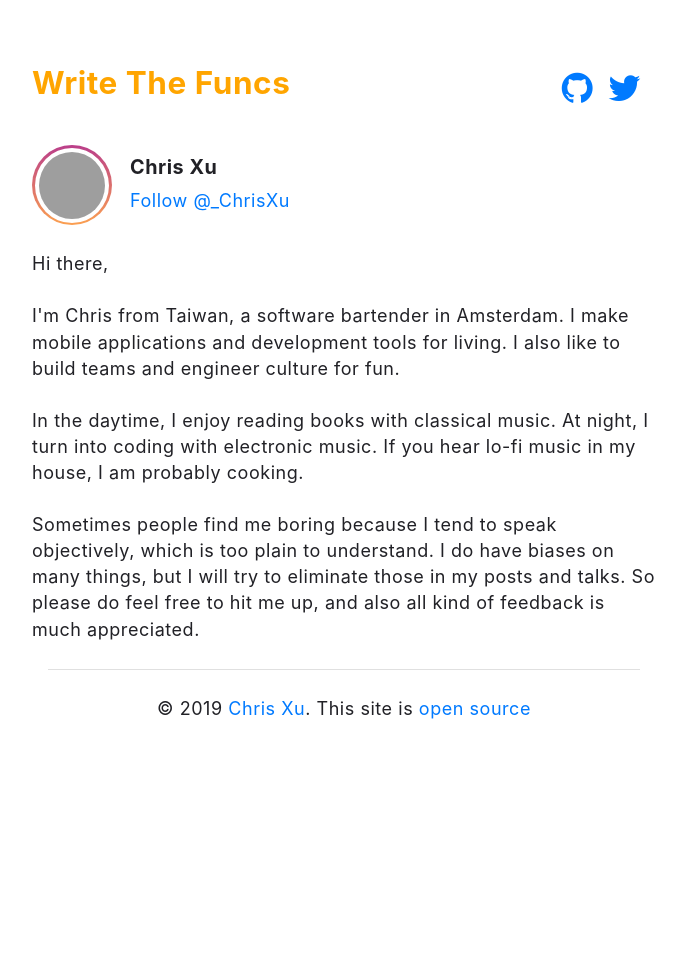
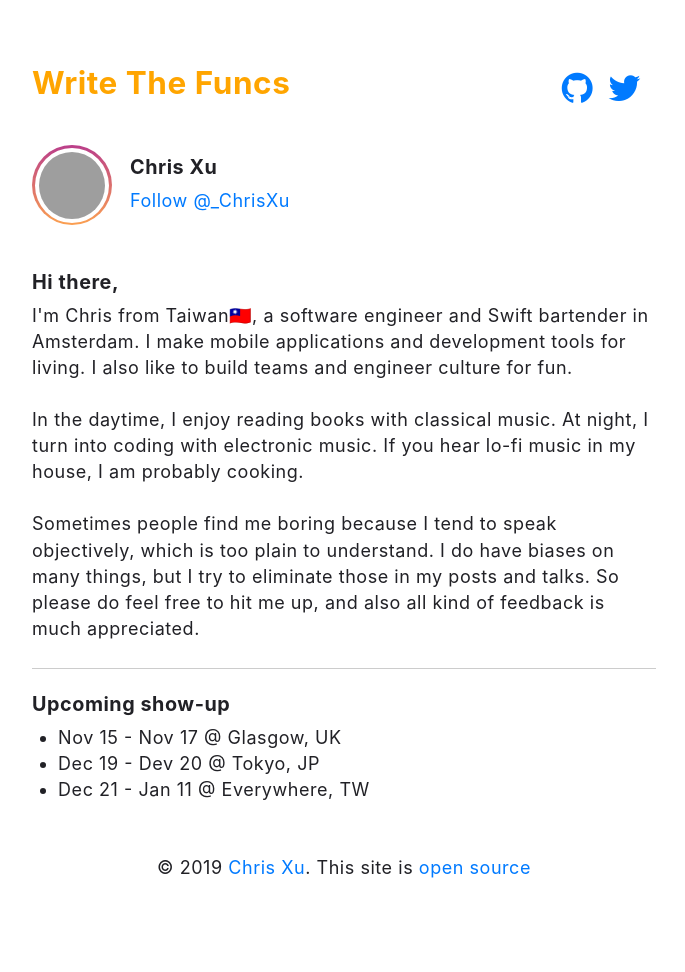
Before and after one commit to ChrisXu/chrisxu.wtf, a Gatsby site: page /about in a window 1280 px wide. Shown: the whole page, without its empty margins (296-981 px from the left). Before the commit the page ends 828 px from the top, so only its background shows below. Built offline with nearby package versions, Linux system fonts and the light colour scheme; Gatsby itself is replaced by a stand-in of ours; some packages are replaced by stand-ins of ours; grey boxes are pictures that could not be loaded; a small style sheet from the web is missing.

Commit message:
Add upcoming show-up

```diff
--- a/src/pages/about.js
+++ b/src/pages/about.js
@@ -1,7 +1,6 @@
 import React from 'react'
 import { graphql } from 'gatsby'
 import get from 'lodash/get'
-import Divider from '@material-ui/core/Divider';
 
 import Layout from '../components/layout'
 import SEO from '../components/seo'
@@ -18,14 +17,22 @@ class AboutPage extends React.Component {
         </aside>
         <main>
           <section>
-            <p>Hi there,</p>
-            <p>I'm Chris from Taiwan, a software bartender in Amsterdam. I make mobile applications and development tools for living. I also like to build teams and engineer culture for fun.</p>
+            <h4>Hi there,</h4>
+            <p>I'm Chris from Taiwan<span role="img" aria-label="taiwan">🇹🇼</span>, a software engineer and Swift bartender in Amsterdam. I make mobile applications and development tools for living. I also like to build teams and engineer culture for fun.</p>
 
             <p>In the daytime, I enjoy reading books with classical music. At night, I turn into coding with electronic music. If you hear lo-fi music in my house, I am probably cooking.</p>
 
-            <p>Sometimes people find me boring because I tend to speak objectively, which is too plain to understand. I do have biases on many things, but I will try to eliminate those in my posts and talks. So please do feel free to hit me up, and also all kind of feedback is much appreciated.</p>
+            <p>Sometimes people find me boring because I tend to speak objectively, which is too plain to understand. I do have biases on many things, but I try to eliminate those in my posts and talks. So please do feel free to hit me up, and also all kind of feedback is much appreciated.</p>
           </section>
-          <Divider variant="middle" />
+          <hr></hr>
+          <section>
+            <h4>Upcoming show-up</h4>
+            <ul>
+              <li>Nov 15 - Nov 17 @ Glasgow, UK</li>
+              <li>Dec 19 - Dev 20 @ Tokyo, JP</li>
+              <li>Dec 21 - Jan 11 @ Everywhere, TW</li>
+            </ul>
+          </section>
         </main>
       </Layout>
     )
--- a/src/styles/layout.scss
+++ b/src/styles/layout.scss
@@ -80,10 +80,15 @@ figcaption,
 figure,
 main,
 menu,
-section,
 summary {
   font-family: -apple-system, BlinkMacSystemFont, sans-serif;
   display: block;
+}
+
+section {
+  font-family: -apple-system, BlinkMacSystemFont, sans-serif;
+  display: block;
+  margin-top: 1.15rem;
 }
 
 audio,
@@ -561,7 +566,7 @@ th {
   font-weight: bold;
 }
 li {
-  margin-bottom: calc(1.45rem / 2);
+
 }
 ol li {
   padding-left: 0;
```
